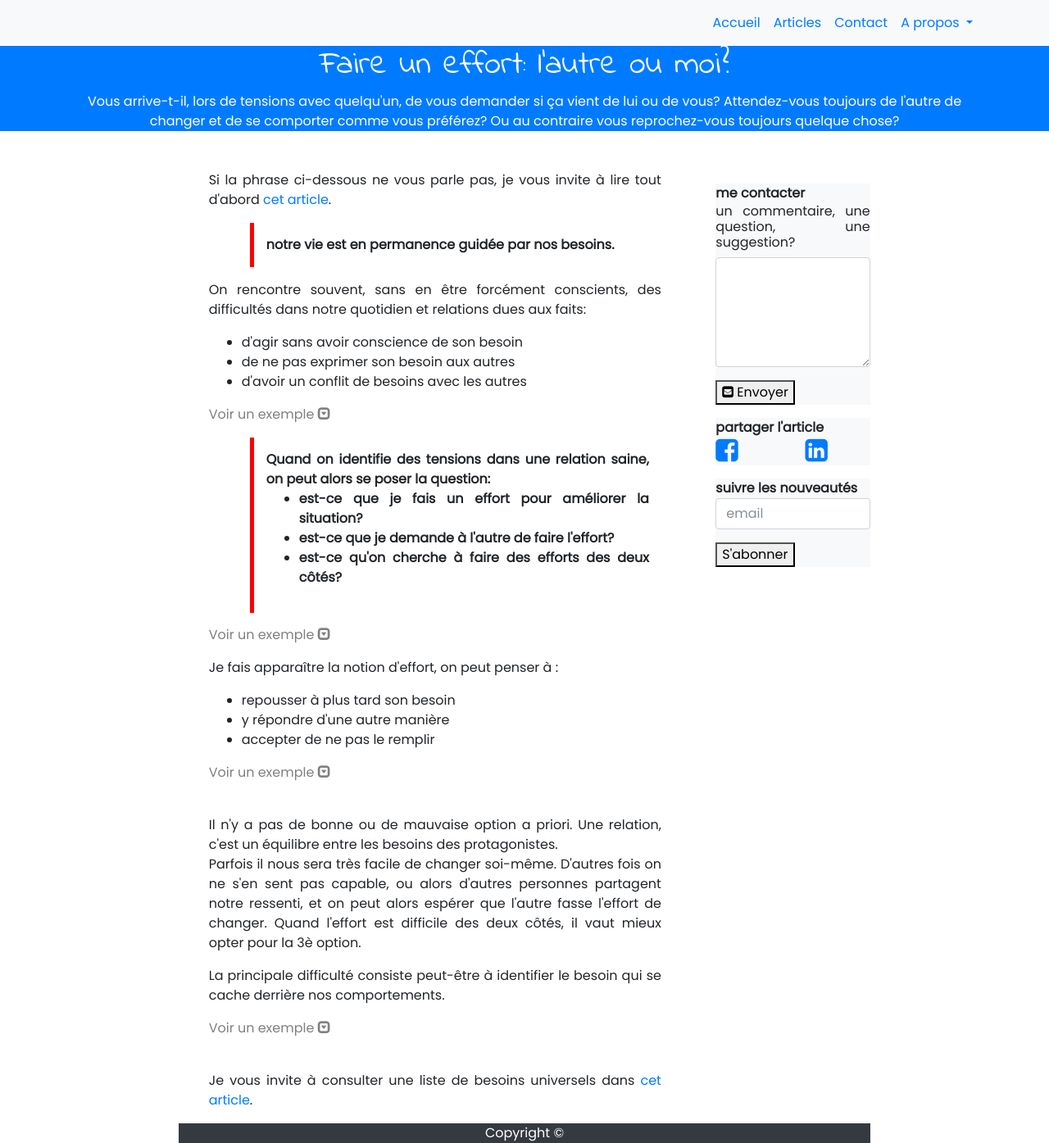
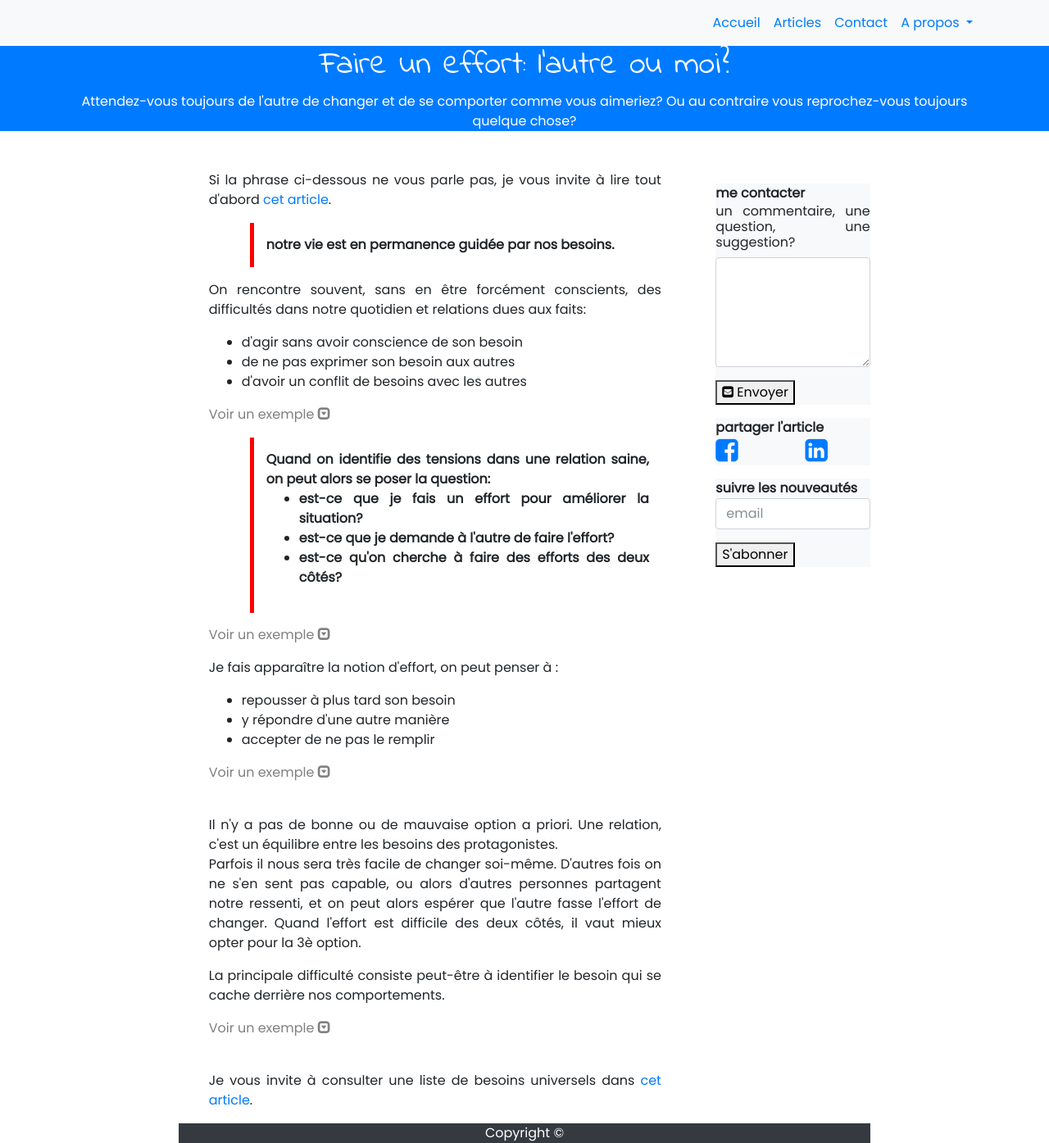
Before and after one commit to OrgaEvolutions/Nathoup.github.io, a Jekyll site: the page built from articles/effort_relation.html, in a window 1280 px wide. Shown: the whole page at 82% size. Built offline with Jekyll 4.4.1, drawn with Linux system fonts in a browser that asks for light colours; nearby versions of some CDN libraries; some web fonts are replaced.

Commit message:
Update effort_relation.html

```diff
--- a/articles/effort_relation.html
+++ b/articles/effort_relation.html
@@ -2,8 +2,9 @@
 layout: article
 title: "Faire un effort: l'autre ou moi?"
 date: 2018-01-19
-intro: "Vous arrive-t-il, lors de tensions avec quelqu'un, de vous demander si ça vient de lui ou de vous?
-Attendez-vous toujours de l'autre de changer et de se comporter comme vous préférez?
+intro: "
+<!--Vous arrive-t-il, lors de tensions avec quelqu'un, de vous demander si ça vient de lui ou de vous? -->
+Attendez-vous toujours de l'autre de changer et de se comporter comme vous aimeriez?
 Ou au contraire vous reprochez-vous toujours quelque chose?"
 ---
 
```
